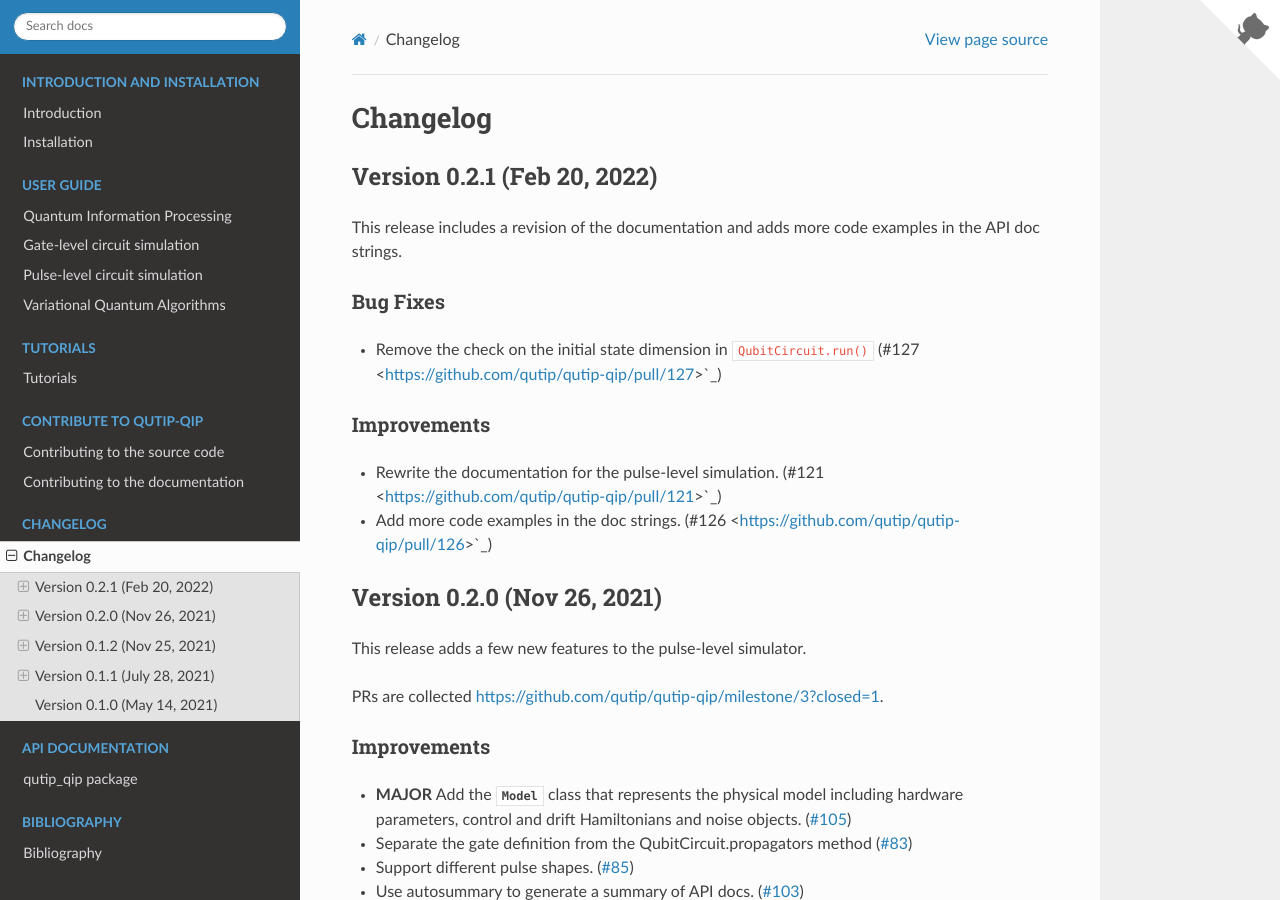
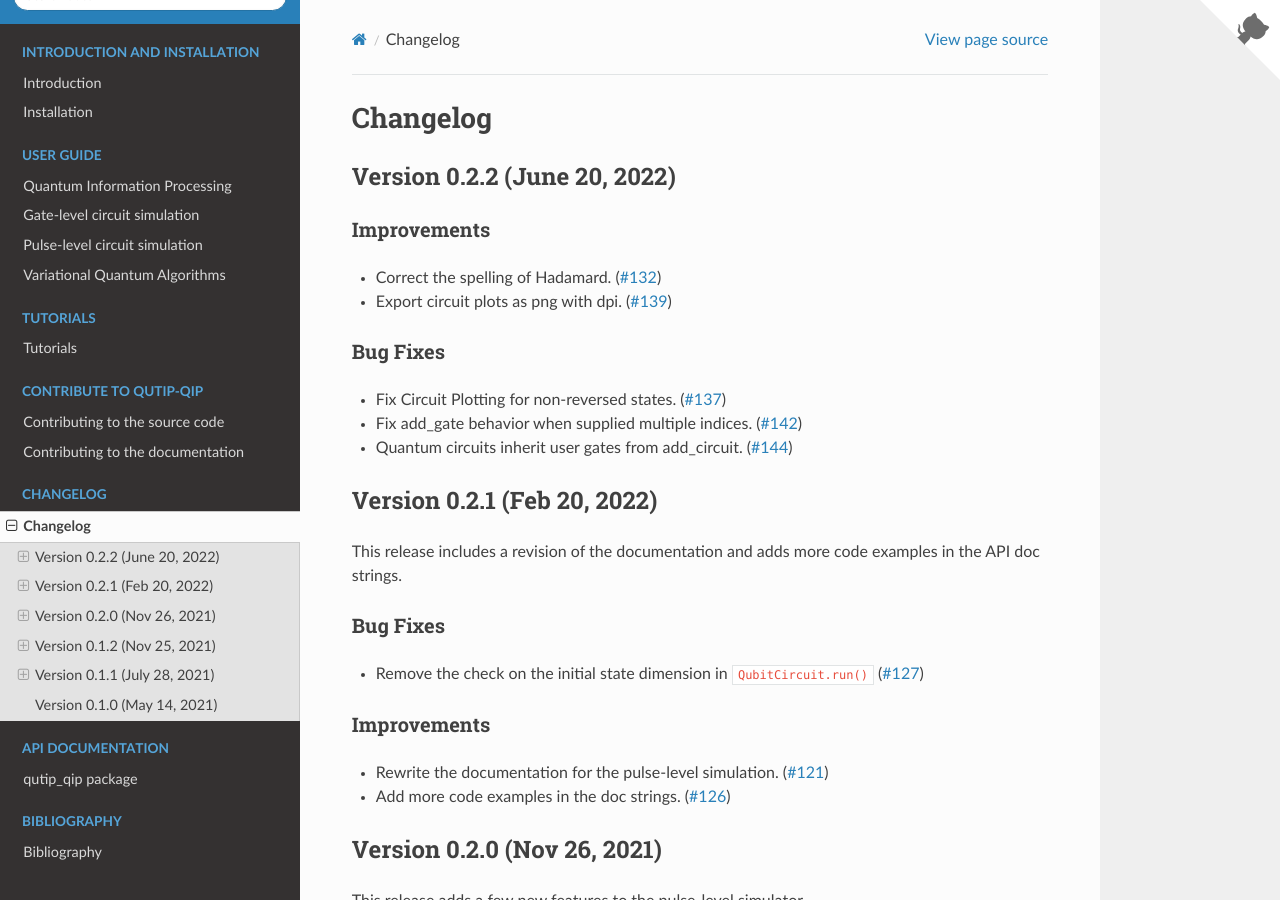
Before and after one commit to qutip/qutip-qip, a Sphinx documentation site: the page built from doc/source/changelog.rst, in a window 1280 px wide and 900 px high. Built offline with Sphinx 7.4.7 and the Read the Docs theme 2.0.0, drawn with Linux system fonts in a browser that asks for light colours.

Commit message:
Update changelog.rst

```diff
--- a/doc/source/changelog.rst
+++ b/doc/source/changelog.rst
@@ -1,6 +1,21 @@
 *********
 Changelog
 *********
+
+Version 0.2.2 (June 20, 2022)
++++++++++++++++++++++++++++++
+
+Improvements
+------------
+- Correct the spelling of Hadamard. (`#132 <https://github.com/qutip/qutip-qip/pull/132>`_)
+- Export circuit plots as png with dpi. (`#139 <https://github.com/qutip/qutip-qip/pull/139>`_)
+
+Bug Fixes
+---------
+- Fix Circuit Plotting for non-reversed states. (`#137 <https://github.com/qutip/qutip-qip/pull/137>`_)
+- Fix add_gate behavior when supplied multiple indices. (`#142 <https://github.com/qutip/qutip-qip/pull/142>`_)
+- Quantum circuits inherit user gates from add_circuit. (`#144 <https://github.com/qutip/qutip-qip/pull/144>`_)
+
 
 Version 0.2.1 (Feb 20, 2022)
 ++++++++++++++++++++++++++++
@@ -9,12 +24,12 @@ This release includes a revision of the documentation and adds more code example
 
 Bug Fixes
 ---------
-- Remove the check on the initial state dimension in ``QubitCircuit.run()`` (#127 <https://github.com/qutip/qutip-qip/pull/127>`_)
+- Remove the check on the initial state dimension in ``QubitCircuit.run()`` (`#127 <https://github.com/qutip/qutip-qip/pull/127>`_)
 
 Improvements
 ------------
--  Rewrite the documentation for the pulse-level simulation. (#121 <https://github.com/qutip/qutip-qip/pull/121>`_)
--  Add more code examples in the doc strings. (#126 <https://github.com/qutip/qutip-qip/pull/126>`_)
+-  Rewrite the documentation for the pulse-level simulation. (`#121 <https://github.com/qutip/qutip-qip/pull/121>`_)
+-  Add more code examples in the doc strings. (`#126 <https://github.com/qutip/qutip-qip/pull/126>`_)
 
 
 Version 0.2.0 (Nov 26, 2021)
```
